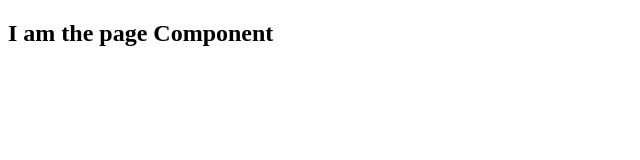
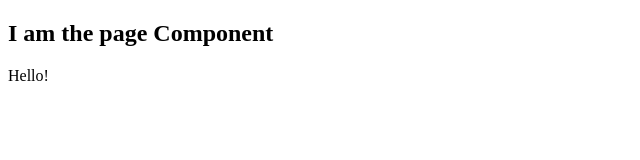
Before and after one commit to CathKolar/OnlineShopReact, a Next.js app in the folder sick-fits/frontend/: page / in a window 1280 px wide. Shown: the top 160 px of the page, without its empty margins (0-640 px from the left). Built offline with nearby package versions, Linux system fonts and the light colour scheme.

Commit message:
set propTypes in Page.js

```diff
--- a/sick-fits/frontend/components/Page.js
+++ b/sick-fits/frontend/components/Page.js
@@ -1,7 +1,14 @@
-export default function Page() {
+import PropTypes from 'prop-types';
+
+export default function Page({ children }) {
   return (
     <div>
       <h2>I am the page Component</h2>
+      {children}
     </div>
   );
 }
+
+Page.propTypes = {
+  children: PropTypes.any,
+};
```
